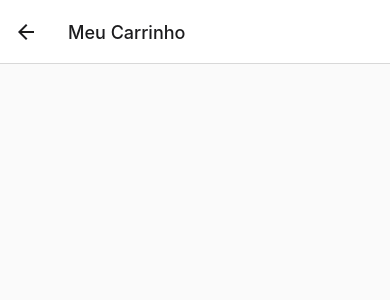
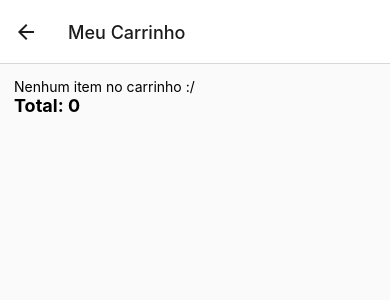
Before and after one commit to nicholasveras/CarrinhoDeCompras, a React Native app: screen /Cart in a window 390 px wide. Shown: the top 300 px of the page. Built offline with nearby package versions, Linux system fonts and the light colour scheme.

Commit message:
feat/totalPrice and Project finished

```diff
--- a/src/contexts/CartContext.js
+++ b/src/contexts/CartContext.js
@@ -4,6 +4,7 @@
 
 function CartProvider({children}){
   const [cart, setCart] = useState([]);
+  const [total, setTotal] = useState(0);
 
   function addItemCart(newItem){
     // ver se o item já está no carrinho, e aí adicionamos +1 quantidade
@@ -20,6 +21,8 @@
       cartList[indexItem]. total = cartList [indexItem].amount * cartList[indexItem].price;
 
       setCart(cartList)
+
+      totalResultCart(cartList);
       return;
     }
     let data = {
@@ -29,6 +32,8 @@
     }
 
     setCart(products => [...products, data])
+
+    totalResultCart([...cart, data])
 
   }
 
@@ -43,12 +48,22 @@
       cartList[indexItem].total = cartList[indexItem].total - cartList[indexItem].price
 
       setCart(cartList);
+
+      totalResultCart(cartList);
       return;
     }
 
     const removeItem = cart.filter(item => item.id !== product.id)
     setCart(removeItem);
+    totalResultCart(removeItem);
 
+  }
+
+  function totalResultCart(items){
+    let myCart = items;
+    let result = myCart.reduce((acc, obj) => {return acc + obj.total}, 0)
+
+    setTotal(result.toFixed(2));
   }
 
   return(
@@ -56,7 +71,8 @@
     value={{
       cart,
       addItemCart,
-      removeItemCart
+      removeItemCart,
+      total
     }}
     >
       {children}
--- a/src/pages/Cart/index.js
+++ b/src/pages/Cart/index.js
@@ -4,7 +4,7 @@
 import CardItem from '../../components/Product/CardItem';
 
 export default function Cart() {
-    const {cart, addItemCart, removeItemCart} = useContext(CartContext)
+    const {cart, addItemCart, removeItemCart, total} = useContext(CartContext)
 
     return (
         <View style={styles.container}>
@@ -12,6 +12,7 @@
             data={cart}
             showsVerticalScrollIndicator={false}
             keyExtractor={(item) => String(item.id)}
+            ListEmptyComponent={() => <Text>Nenhum item no carrinho :/</Text>}
             renderItem={({item}) => (
                 <CardItem
                 data={item}
@@ -19,6 +20,8 @@
                 removeAmount={() => removeItemCart(item)}
                 />
             )}
+            ListFooterComponent={() => <Text style={styles.total}>Total: {total}</Text>}
+
             />
         </View>
     )
@@ -31,5 +34,10 @@
         paddingStart: 14,
         paddingEnd: 14,
         paddingTop: 14,
+    },
+    total: {
+        fontSize: 18,
+        fontWeight: 'bold',
+        marginBottom: 24,
     }
 })
--- a/src/pages/Home/index.js
+++ b/src/pages/Home/index.js
@@ -66,11 +66,13 @@
         style={styles.cartButton}
         onPress={() => navigation.navigate("Cart")}
         >
-          <View style={styles.dot}>
+          {cart.length >= 1 && (
+            <View style={styles.dot}>
             <Text style={styles.dotText}>
               {cart?.length}
             </Text>
           </View>
+          )}
           <Feather name='shopping-cart' size={30} color='black' />
         </TouchableOpacity>
       </View>
```
